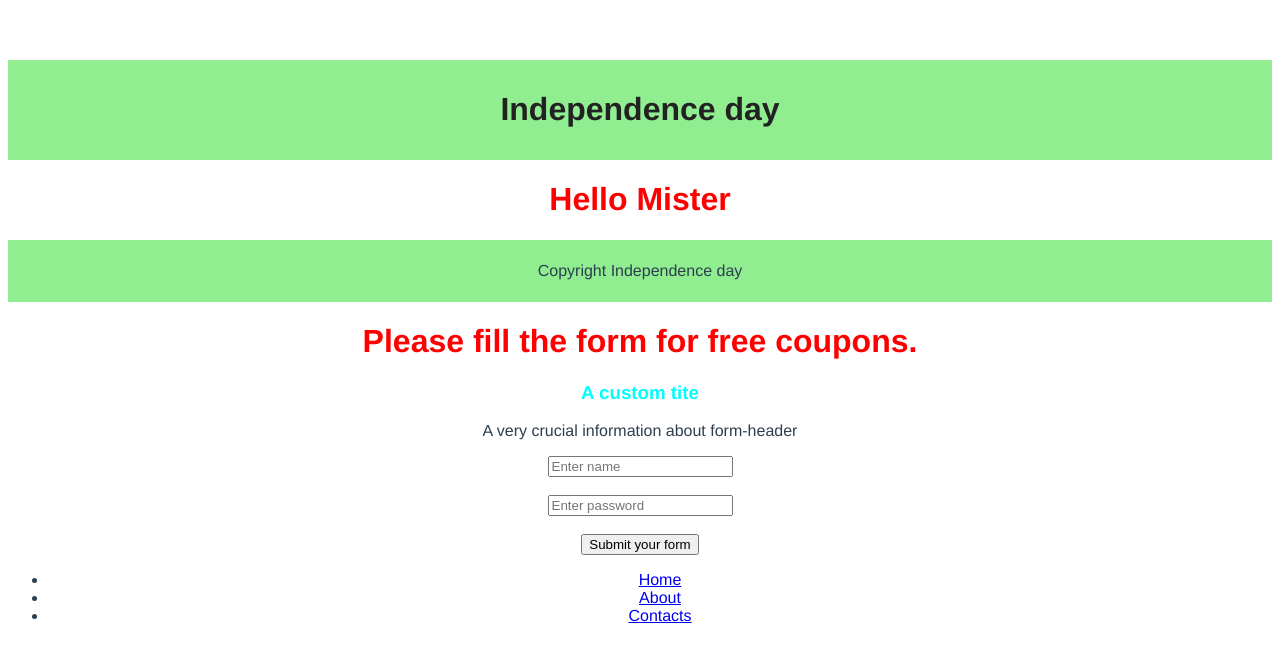
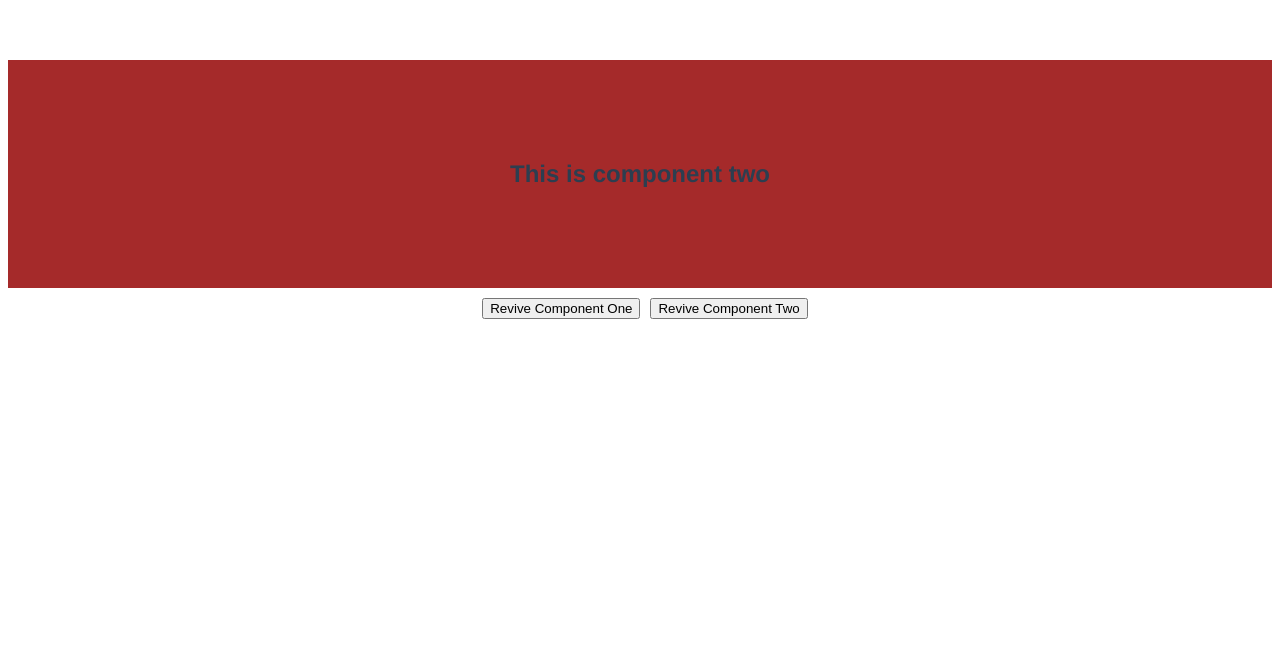
Before and after one commit to sanjaysanjel019/VueJs-LeaningPath, a Vue app in the folder 10.0 Setting up with VUE Cli/vuejs-playlist/: page / in a window 1280 px wide. Shown: the top 662 px of the page. Built offline with nearby package versions, Linux system fonts and the light colour scheme.

Commit message:
Dynamic Components

```diff
--- a/10.0 Setting up with VUE Cli/vuejs-playlist/src/App.vue
+++ b/10.0 Setting up with VUE Cli/vuejs-playlist/src/App.vue
@@ -1,59 +1,38 @@
 <template>
   <div id="app">
-    <app-header
-      v-bind:titleHeader="title"
-      v-on:changeTitle="updateTitle($event)"
-    />
-    <h1>Hello Mister</h1>
-
-    <app-footer v-bind:title="title" />
-    <app-slot>
-      <div slot="form-header">
-        <h3>A custom tite</h3>
-        <p>A very crucial information about form-header</p>
-      </div>
-
-      <div slot="form-fields">
-        <input type="text" placeholder="Enter name" required /><br /><br />
-        <input type="password" placeholder="Enter password" required /> <br />
-        <br />
-      </div>
-
-      <div slot="form-controls">
-        <button>Submit your form</button>
-      </div>
-    </app-slot>
+    <keep-alive>
+    <component v-bind:is="component"></component>
+    </keep-alive>
+    <!-- <component-one />
+    <component-two /> -->
+    <button @click="component = 'component-one'">Revive Component One</button>
+    <button @click="component = 'component-two'">Revive Component Two</button>
   </div>
 </template>
 
 <script>
-import Header from "./components/Header";
-import Footer from "./components/Footer";
-import SlotFile from "./components/SlotFile";
+import ComponentOne from "./components/ComponentOne";
+import ComponentTwo from "./components/ComponentTwo";
 
 export default {
   name: "App",
   components: {
-    "app-header": Header,
-    "app-footer": Footer,
-    "app-slot": SlotFile,
+    "component-one": ComponentOne,
+    "component-two": ComponentTwo,
   },
   data: function () {
     return {
-      title: "Independence day",
-      anotherTitle: "A super cool Dynamic title",
+      component: "component-two",
     };
-  },
-  methods: {
-    updateTitle: function (updatedTitle) {
-      console.log("Event emitted");
-      this.title = updatedTitle;
-    },
   },
 };
 </script>
 
 <style  >
+button {
+  margin-top: 10px;
+  margin-left: 10px;
+}
 #app {
   font-family: Avenir, Helvetica, Arial, sans-serif;
   -webkit-font-smoothing: antialiased;
--- /dev/null
+++ b/10.0 Setting up with VUE Cli/vuejs-playlist/src/components/ComponentOne.vue
@@ -0,0 +1,25 @@
+<template>
+  <div class="container">
+    <h2>This is compoennt one</h2>
+    <input type="text">
+  </div>
+</template>
+
+<script>
+export default {
+  name: "ComponentOne",
+};
+</script>
+
+<style scoped>
+.container {
+  display: grid;
+  place-items: center;
+  width: 100%;
+  height: 20vh;
+  background: #c7ecee;
+}
+ul li {
+  list-style-type: none;
+}
+</style>
--- /dev/null
+++ b/10.0 Setting up with VUE Cli/vuejs-playlist/src/components/ComponentTwo.vue
@@ -0,0 +1,18 @@
+<template>
+  <div class="component2">
+    <h2>This is component two</h2>
+  </div>
+</template>
+
+<script>
+export default {
+  name: "SlotFile",
+};
+</script>
+
+<style  >
+.component2 {
+  padding: 80px;
+  background-color: brown;
+}
+</style>
--- a/10.0 Setting up with VUE Cli/vuejs-playlist/src/components/Footer.vue
+++ /dev/null
@@ -1,38 +0,0 @@
-<template>
-  <footer>
-    <p>Copyright {{ title }}</p>
-  </footer>
-</template>
-
-<script>
-import { bus } from "../main";
-export default {
-  name: "Footer",
-  props: {
-    title: {
-      type: String,
-    },
-  },
-  created() {
-    bus.$on("titleChanged", (data) => {
-      this.title = data;
-    });
-  },
-};
-</script>
-
-<style scoped>
-footer {
-  background: lightgreen;
-  padding: 6px;
-}
-
-h1 {
-  color: #222;
-  text-align: center;
-}
-
-ul li {
-  list-style-type: none;
-}
-</style>
--- a/10.0 Setting up with VUE Cli/vuejs-playlist/src/components/Header.vue
+++ /dev/null
@@ -1,40 +0,0 @@
-<template>
-  <header>
-    <h1 @click="changeTitle">{{ titleHeader }}</h1>
-  </header>
-</template>
-
-<script>
-import { bus } from "../main";
-export default {
-  name: "Header",
-  props: {
-    titleHeader: {
-      type: String,
-    },
-  },
-  methods: {
-    changeTitle: function () {
-      // this.$emit("changeTitle", "Hormonal Locha"); //here changeTitle is the event, so we listen to this event on App.vue component
-      this.titleHeader = "Mona Lisa";
-      bus.$emit("titleChanged", "Mona Lisa");
-    },
-  },
-};
-</script>
-
-<style scoped>
-header {
-  background: lightgreen;
-  padding: 10px;
-}
-
-h1 {
-  color: #222;
-  text-align: center;
-}
-
-ul li {
-  list-style-type: none;
-}
-</style>
--- a/10.0 Setting up with VUE Cli/vuejs-playlist/src/components/Main.vue
+++ /dev/null
@@ -1,51 +0,0 @@
-<template>
-  <div class="container">
-    <h3>{{ curry }}</h3>
-
-    <p>
-      Lorem ipsum dolor sit amet consectetur adipisicing' elit. Excepturi,
-      nostrum. Architecto velit corrupti, esse necessitatibus harum commodi
-      distinctio doloremque quae voluptatibus iure unde. Repellat illo
-      blanditiis eius quisquam molestias alias?
-    </p>
-    <h4>Here are the list of fresh food for you:</h4>
-    <ul v-for="(item, i) in typeOfCurry" v-bind:key="`${i}-${item}`">
-      <li class="liac" @click="item.isShow = !item.isShow">{{ item.name }}</li>
-      <h4 v-show="item.isShow">{{ item.desc }}</h4>
-    </ul>
-  </div>
-</template>
-
-<script>
-export default {
-  name: "Main",
-  props: {
-    typeOfCurry: {
-      type: Array,
-    },
-  },
-  data: function () {
-    return {
-      curry: "Authentic Chinese Cuisine",
-    };
-  },
-};
-</script>
-
-<style scoped>
-.liac {
-  cursor: pointer;
-  border: 2px solid red;
-  padding: 5px;
-}
-.container {
-  display: grid;
-  place-items: center;
-  width: 100%;
-  height: 100vh;
-  background: #c7ecee;
-}
-ul li {
-  list-style-type: none;
-}
-</style>
--- a/10.0 Setting up with VUE Cli/vuejs-playlist/src/components/SlotFile.vue
+++ /dev/null
@@ -1,46 +0,0 @@
-<template>
-  <div>
-    <h1>Please fill the form for free coupons.</h1>
-    <form action="">
-      <div id="form-header">
-        <slot name="form-header" />
-      </div>
-      <div id="form-fields">
-        <slot name="form-fields" />
-      </div>
-      <div id="form-controls">
-        <slot name="form-controls" />
-      </div>
-      <div id="useful-links">
-        <ul>
-          <li><a href="#">Home</a></li>
-          <li><a href="#">About</a></li>
-          <li><a href="#">Contacts</a></li>
-        </ul>
-      </div>
-    </form>
-  </div>
-</template>
-
-<script>
-export default {
-  name: "SlotFile",
-};
-</script>
-
-<style  >
-#app {
-  font-family: Avenir, Helvetica, Arial, sans-serif;
-  -webkit-font-smoothing: antialiased;
-  -moz-osx-font-smoothing: grayscale;
-  text-align: center;
-  color: #2c3e50;
-  margin-top: 60px;
-}
-h1 {
-  color: red;
-}
-h3 {
-  color: aqua;
-}
-</style>
```
